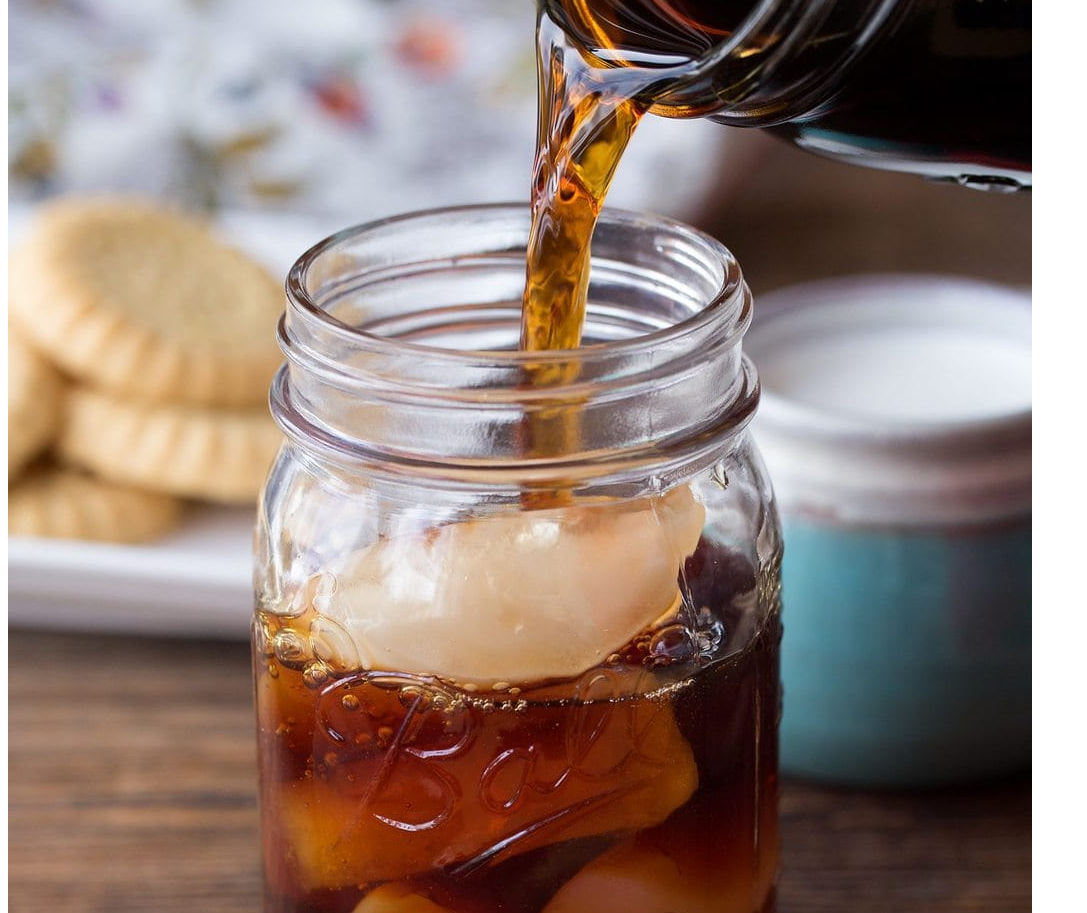
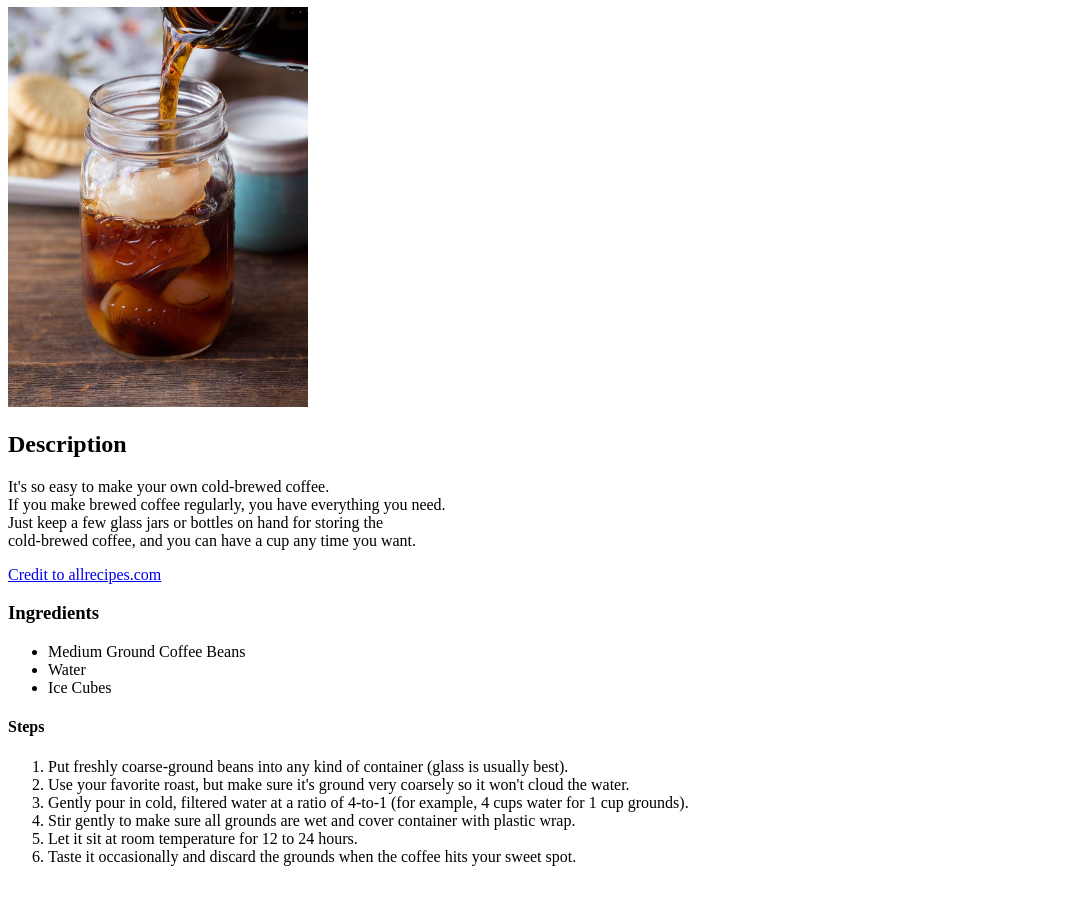
Before and after one commit to jaciares/odin-recipes, a plain HTML site: page coldbrew.html in a window 1280 px wide. Shown: the part 99-1012 px from the top of the page, without its empty margins (0-1087 px from the left). After the commit the page ends 981 px from the top, so only its background shows below. Drawn offline with Linux system fonts and the light colour scheme.

Commit message:
formatted coldbrew page and added steps section

```diff
--- a/coldbrew.html
+++ b/coldbrew.html
@@ -4,19 +4,28 @@
         <meta charset="utf-8">
         <title>Cold Brew Recipe</title>
     </head>
-
+    <a href="index.html">Home Page</a>
     <h1>How to Make Cold Brew</h1>
-    <img src = "images/cold-brew.jpg" alt-text="cold-brew-pic"> </img>
+    <img src = "images/cold-brew.jpg" alt="cold-brew-pic" style="width:300px;height:400px"> </img>
     <h2>Description</h2>
-    <p>It's so easy to make your own cold-brewed coffee. If you make brewed coffee regularly, you have everything you need. Just keep a few glass jars or bottles on hand for storing the cold-brewed coffee, and you can have a cup any time you want.
-
-        Put freshly coarse-ground beans into any kind of container (glass is usually best). Use your favorite roast, but make sure it's ground very coarsely so it won't cloud the water.
-        Gently pour in cold, filtered water at a ratio of 4-to-1 (for example, 4 cups water for 1 cup grounds).
-        Stir gently to make sure all grounds are wet and cover container with plastic wrap.
-        Let it sit at room temperature for 12 to 24 hours. Taste it occasionally and discard the grounds when the coffee hits your sweet spot.
-
-        - credit to allrecipes.com
+    <p>It's so easy to make your own cold-brewed coffee. <br>
+    If you make brewed coffee regularly, you have everything you need. <br>
+    Just keep a few glass jars or bottles on hand for storing the<br>cold-brewed coffee, and you can have a cup any time you want.
     </p>
+    <a href="http://www.allrecipes.com">Credit to allrecipes.com</a>
     <h3>Ingredients</h3>
-
+        <ul>
+            <li>Medium Ground Coffee Beans</li>
+            <li>Water</li>
+            <li>Ice Cubes</li>
+        </ul>
+    <h4>Steps</h4>
+        <ol>
+            <li>Put freshly coarse-ground beans into any kind of container (glass is usually best).</li>
+            <li>Use your favorite roast, but make sure it's ground very coarsely so it won't cloud the water.</li>
+            <li>Gently pour in cold, filtered water at a ratio of 4-to-1 (for example, 4 cups water for 1 cup grounds).</li>
+            <li>Stir gently to make sure all grounds are wet and cover container with plastic wrap.</li>
+            <li>Let it sit at room temperature for 12 to 24 hours.</li>
+            <li>Taste it occasionally and discard the grounds when the coffee hits your sweet spot.</li>
+        </ol>
 </html>
```
